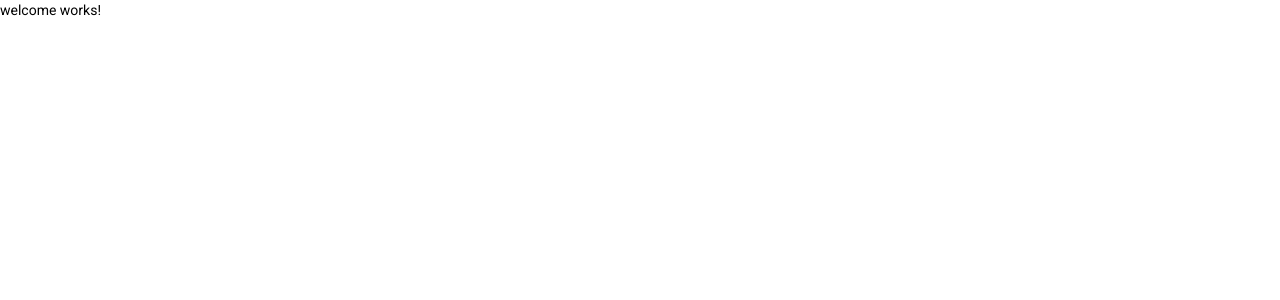
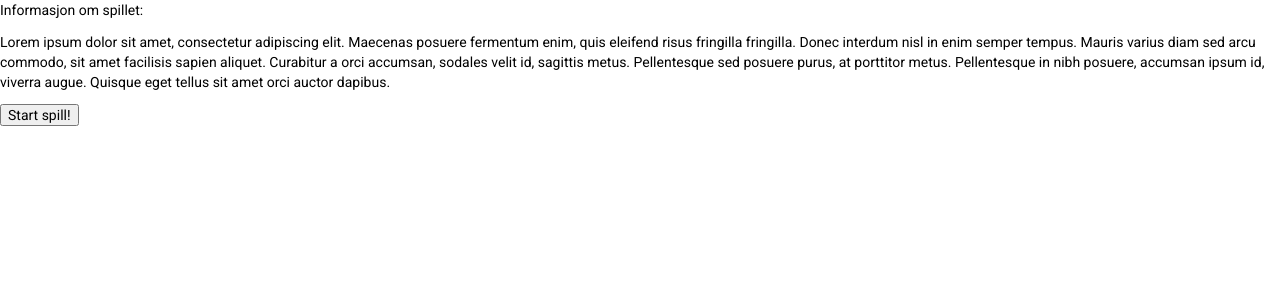
Before and after one commit to computas/tekniskmuseum, an Angular app: page / in a window 1280 px wide. Shown: the top 300 px of the page. Built offline with nearby package versions, Linux system fonts and the light colour scheme.

Commit message:
feat(welcomePage): added start game button

```diff
--- a/src/app/welcome/welcome.component.html
+++ b/src/app/welcome/welcome.component.html
@@ -1 +1,12 @@
-<p>welcome works!</p>
+<p>Informasjon om spillet:</p>
+<p>
+  Lorem ipsum dolor sit amet, consectetur adipiscing elit. Maecenas posuere
+  fermentum enim, quis eleifend risus fringilla fringilla. Donec interdum nisl
+  in enim semper tempus. Mauris varius diam sed arcu commodo, sit amet facilisis
+  sapien aliquet. Curabitur a orci accumsan, sodales velit id, sagittis metus.
+  Pellentesque sed posuere purus, at porttitor metus. Pellentesque in nibh
+  posuere, accumsan ipsum id, viverra augue. Quisque eget tellus sit amet orci
+  auctor dapibus.
+</p>
+
+<button (click)="startGame()">Start spill!</button>
--- a/src/app/welcome/welcome.component.ts
+++ b/src/app/welcome/welcome.component.ts
@@ -1,15 +1,19 @@
 import { Component, OnInit } from '@angular/core';
+import { Router } from '@angular/router';
+
+// import { AppModule } from "../app.module";
 
 @Component({
   selector: 'app-welcome',
   templateUrl: './welcome.component.html',
-  styleUrls: ['./welcome.component.scss']
+  styleUrls: ['./welcome.component.scss'],
 })
 export class WelcomeComponent implements OnInit {
+  constructor(private router: Router) {}
 
-  constructor() { }
+  ngOnInit(): void {}
 
-  ngOnInit(): void {
+  startGame() {
+    this.router.navigateByUrl('/drawing');
   }
-
 }
```
